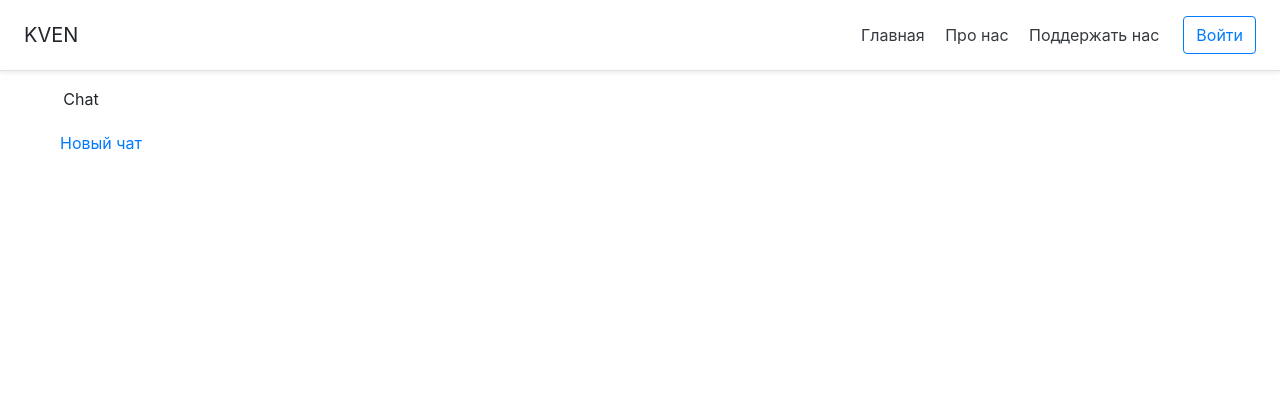
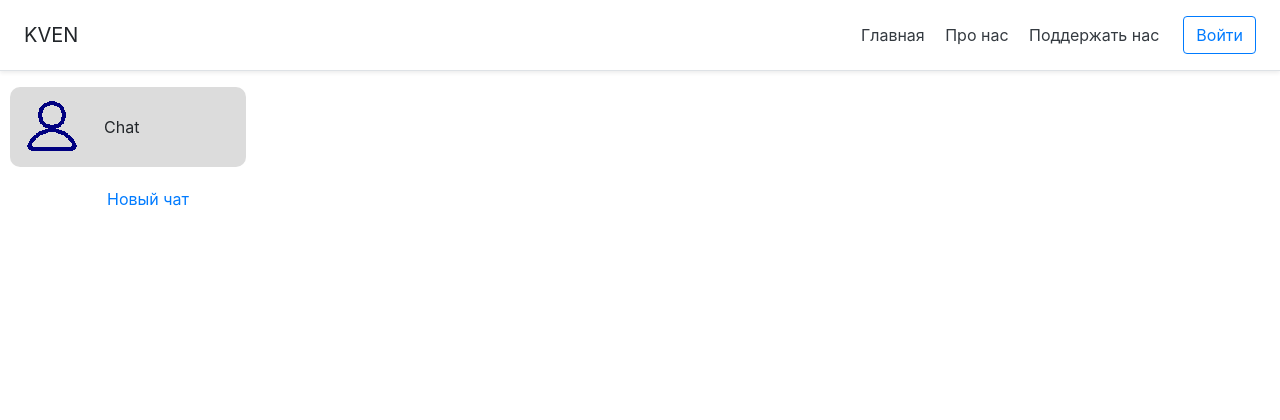
Before and after one commit to EliseyAg/kven-server, a Flask app: page /messenger in a window 1280 px wide. Shown: the top 420 px of the page. Run offline with Flask 3, Linux system fonts and the light colour scheme; a user stored in the database is signed in; some libraries are stand-ins or nearby versions.

Commit message:
Created Chats list

```diff
--- a/static/css/styles.css
+++ b/static/css/styles.css
@@ -42,10 +42,41 @@ body {
     top: 100%;
     height: 100%;
     left: 0;
-    width: 50%
-    background-color: #DCDCDC;
+    width: 20%;
     flex-direction: column;
     align-items: center;
+}
+
+.chat_ref__outer {
+    display: flex;
+    height: 80px;
+    width: 100%;
+    align-items: center;
+    justify-content: center;
+}
+
+.chat_ref__inner {
+    display: flex;
+    height: 100%;
+    width: 100%;
+    margin: 10px;
+    border-radius: 10px 10px;
+    align-items: center;
+    background-color: #DCDCDC;
+    flex-direction: row;
+    flex-wrap: nowrap;
+}
+
+.chat_ref_avatar {
+    display: flex;
+    margin: 10px;
+}
+
+.chat_ref_name {
+    display: flex;
+    position: relative;
+    margin: 10px;
+    top: 0;
 }
 
 .bottom_row {
--- a/templates/messenger.html
+++ b/templates/messenger.html
@@ -10,8 +10,15 @@
 <link href="/static/css/styles.css" rel="stylesheet"/>
 <div class="messenger">
     <div class="chats_list">
-        <div>
-            Chat
+        <div class="chat_ref__outer">
+            <div class="chat_ref__inner">
+                <div class="chat_ref_avatar">
+                    <img class="icon" src="/static/gallery/icons/profile.png"/>
+                </div>
+                <div class="chat_ref_name">
+                    Chat
+                </div>
+            </div>
         </div>
 
         <ul id="button_fdsdfad">
```
